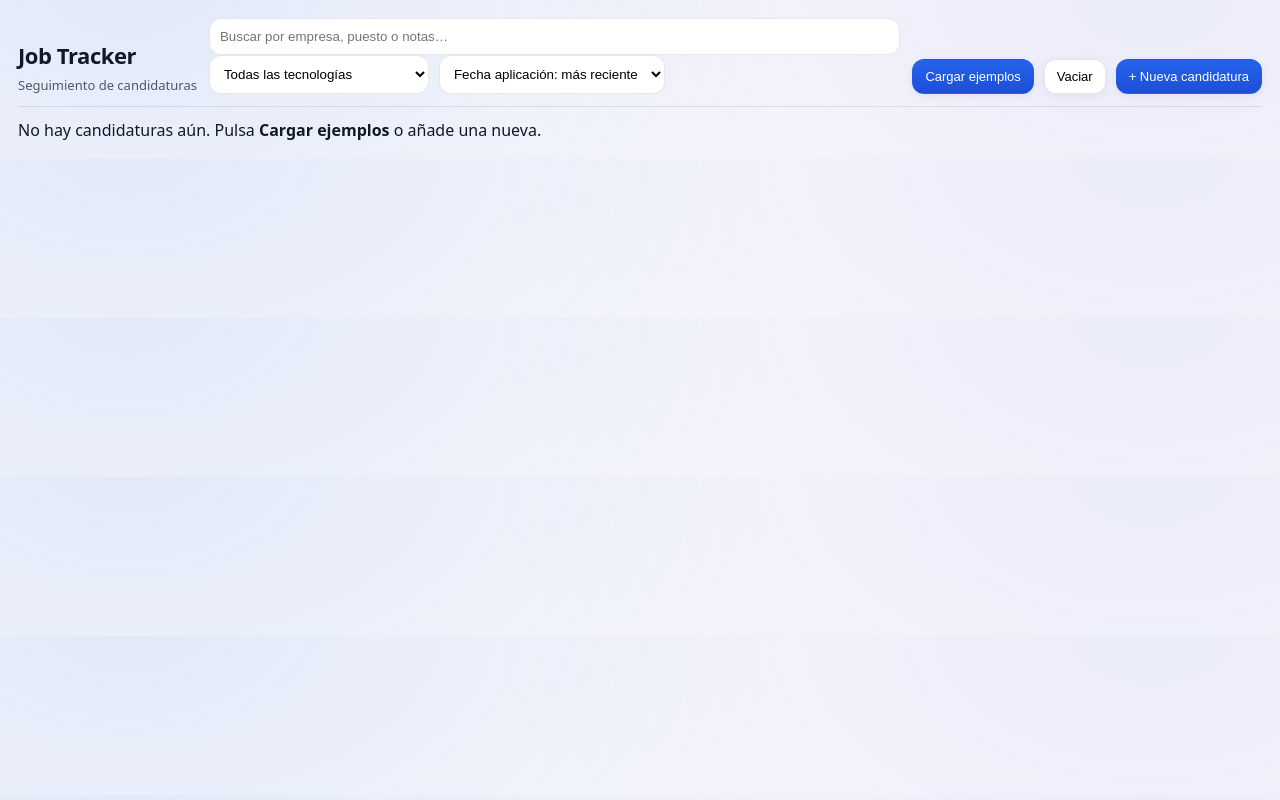
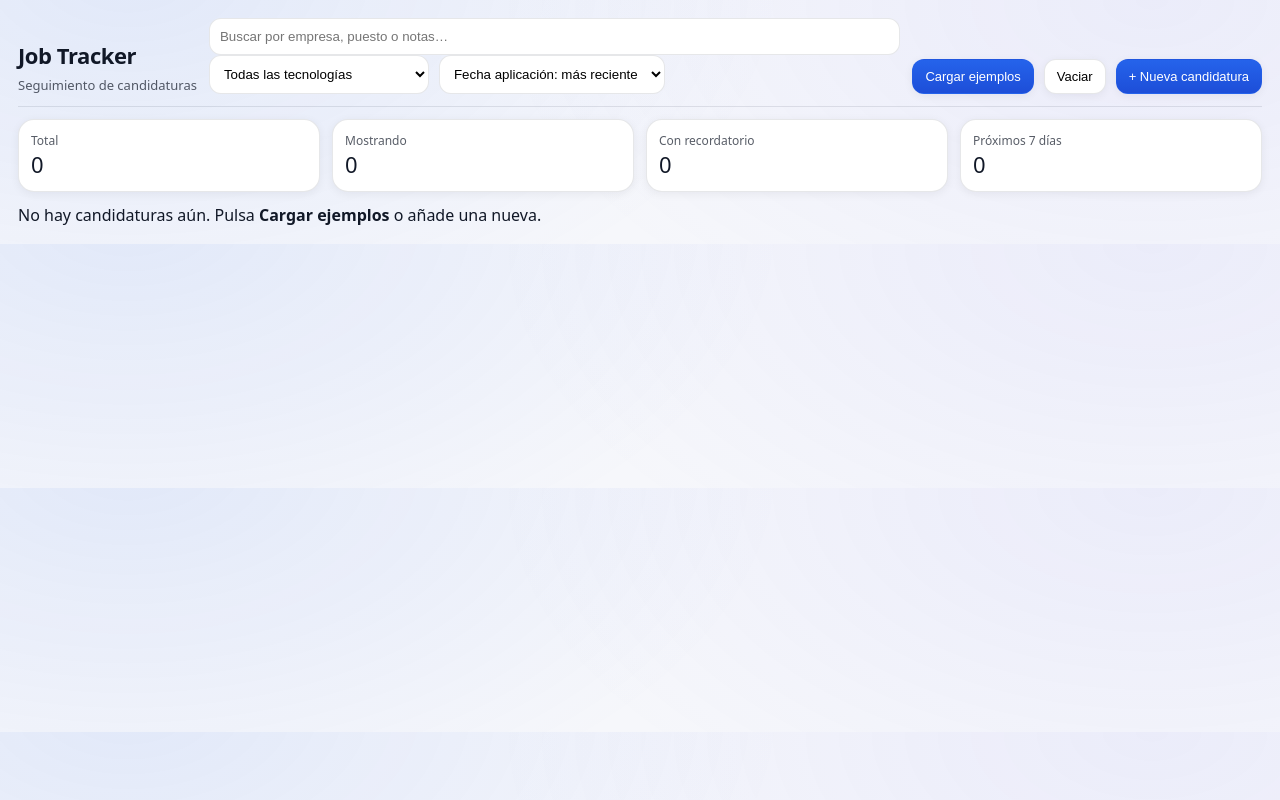
Before and after one commit to SergiEscue/job-tracker-frontend, a React (Vite) app: page / in a window 1280 px wide. Built offline with nearby package versions, Linux system fonts and the light colour scheme.

Commit message:
add dashboard stats cards

```diff
--- a/src/App.tsx
+++ b/src/App.tsx
@@ -239,6 +239,27 @@
     new Set(candidaturas.flatMap((c) => c.tecnologiasTags ?? []))
   ).sort((a, b) => a.localeCompare(b));
 
+  const totalCount = candidaturas.length;
+  const filteredCount = filteredSorted.length;
+
+  const withReminderCount = filteredSorted.filter((c) =>
+    (c.recordatorio ?? "").trim()
+  ).length;
+
+  function daysUntil(iso?: string) {
+    if (!iso) return Number.POSITIVE_INFINITY;
+    const d = new Date(iso + "T00:00:00");
+    if (Number.isNaN(d.getTime())) return Number.POSITIVE_INFINITY;
+    const now = new Date();
+    const today = new Date(now.getFullYear(), now.getMonth(), now.getDate());
+    const diffMs = d.getTime() - today.getTime();
+    return Math.round(diffMs / (1000 * 60 * 60 * 24));
+  }
+
+  const upcoming7dCount = filteredSorted.filter(
+    (c) => daysUntil(c.recordatorio) >= 0 && daysUntil(c.recordatorio) <= 7
+  ).length;
+
   return (
     <div className="container">
       <header className="header">
@@ -345,6 +366,34 @@
       </header>
 
       <hr className="sep" />
+      <div
+        style={{
+          display: "grid",
+          gap: 12,
+          gridTemplateColumns: "repeat(4, minmax(220px, 1fr))",
+          marginBottom: 12,
+        }}
+      >
+        <div className="card">
+          <div className="small">Total</div>
+          <div style={{ fontSize: 22, fontWeight: 400 }}>{totalCount}</div>
+        </div>
+
+        <div className="card">
+          <div className="small">Mostrando</div>
+          <div style={{ fontSize: 22, fontWeight: 400 }}>{filteredCount}</div>
+        </div>
+
+        <div className="card">
+          <div className="small">Con recordatorio</div>
+          <div style={{ fontSize: 22, fontWeight: 400 }}>{withReminderCount}</div>
+        </div>
+
+        <div className="card">
+          <div className="small">Próximos 7 días</div>
+          <div style={{ fontSize: 22, fontWeight: 400 }}>{upcoming7dCount}</div>
+        </div>
+      </div>
 
       {candidaturas.length === 0 ? (
         <p style={{ margin: 0 }}>
```
